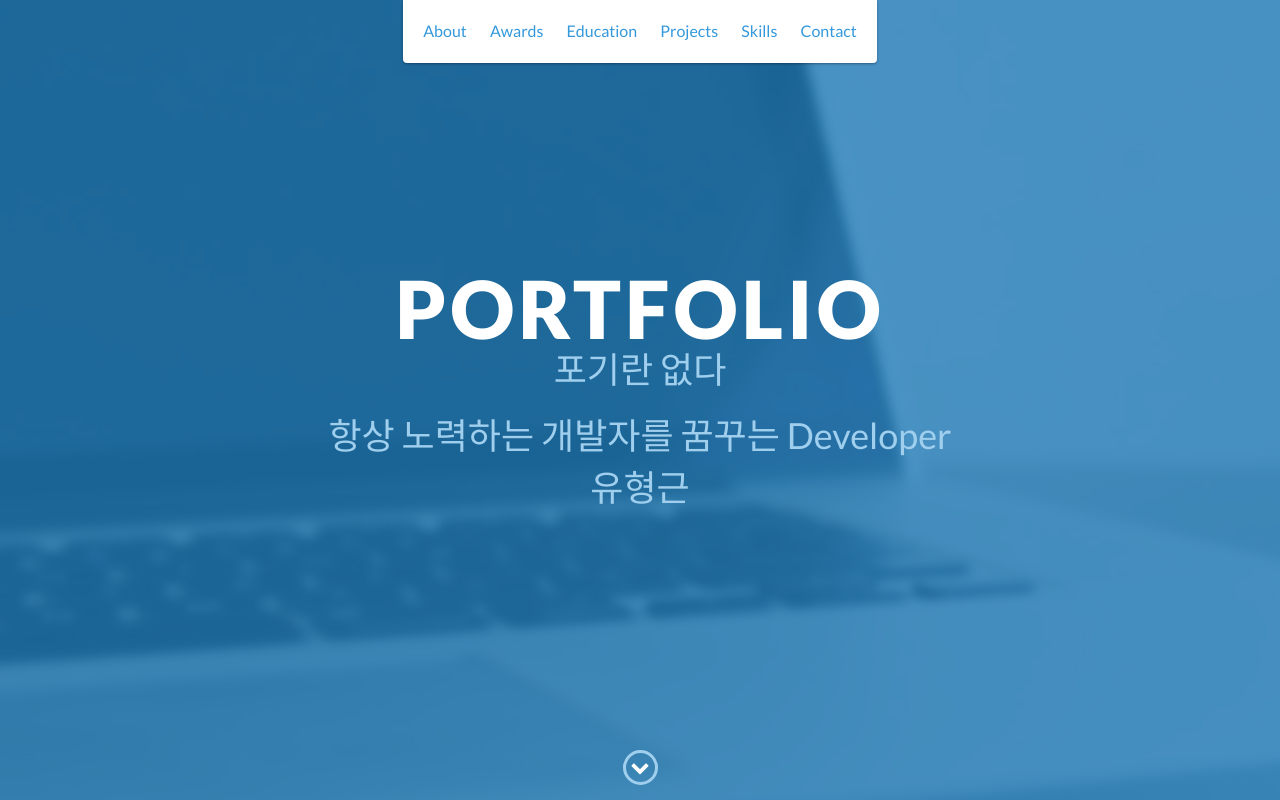
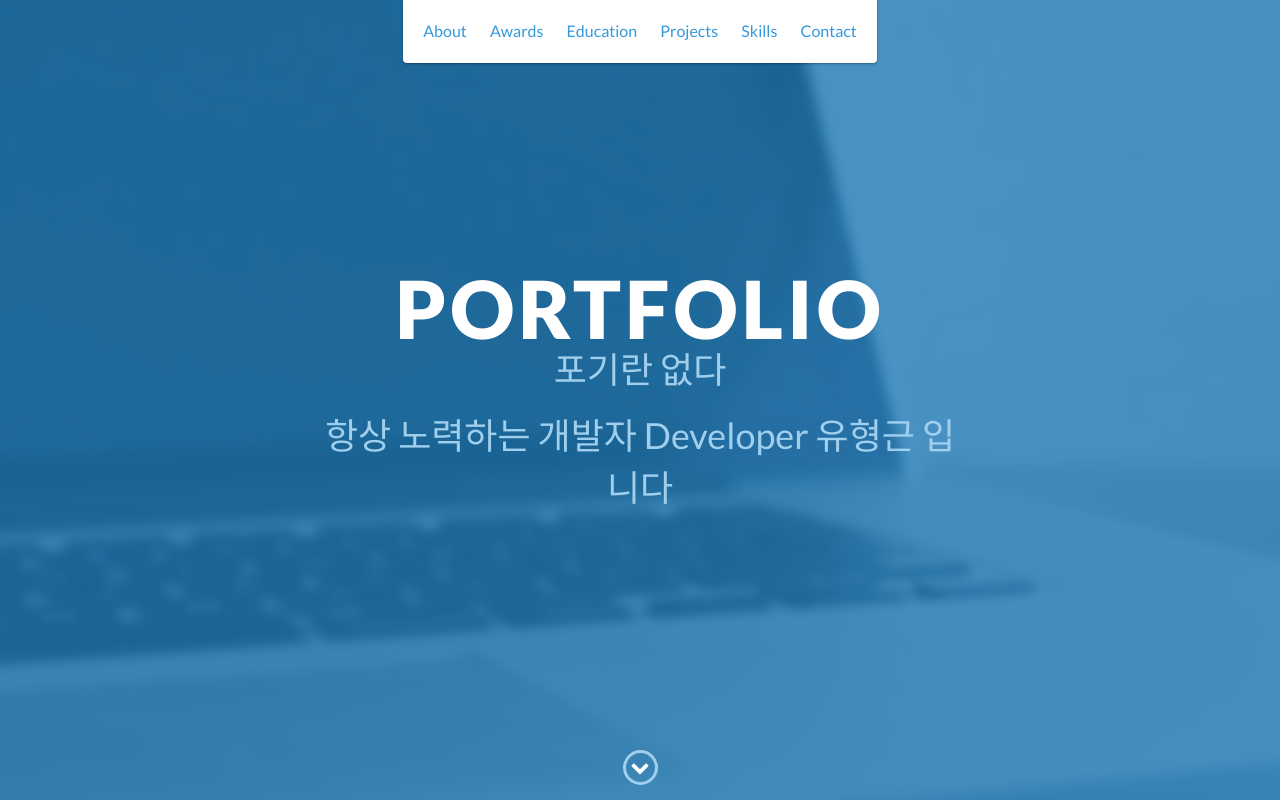
Before and after one commit to gudrms7328/portfolio, a website: page index.html in a window 1280 px wide. Shown: the top 800 px of the page. Drawn offline with nearby package versions, Linux system fonts and the light colour scheme.

Commit message:
Update index.html

```diff
--- a/index.html
+++ b/index.html
@@ -50,7 +50,7 @@
         <div id="lead-content">
             <h1>PORTFOLIO</h1>
             <h2>포기란 없다</h2>
-            <h2>항상 노력하는 개발자를 꿈꾸는 Developer 유형근</h2>
+            <h2>항상 노력하는 개발자 Developer 유형근 입니다</h2>
         </div>
         <!-- End #lead-content -->
 
```
